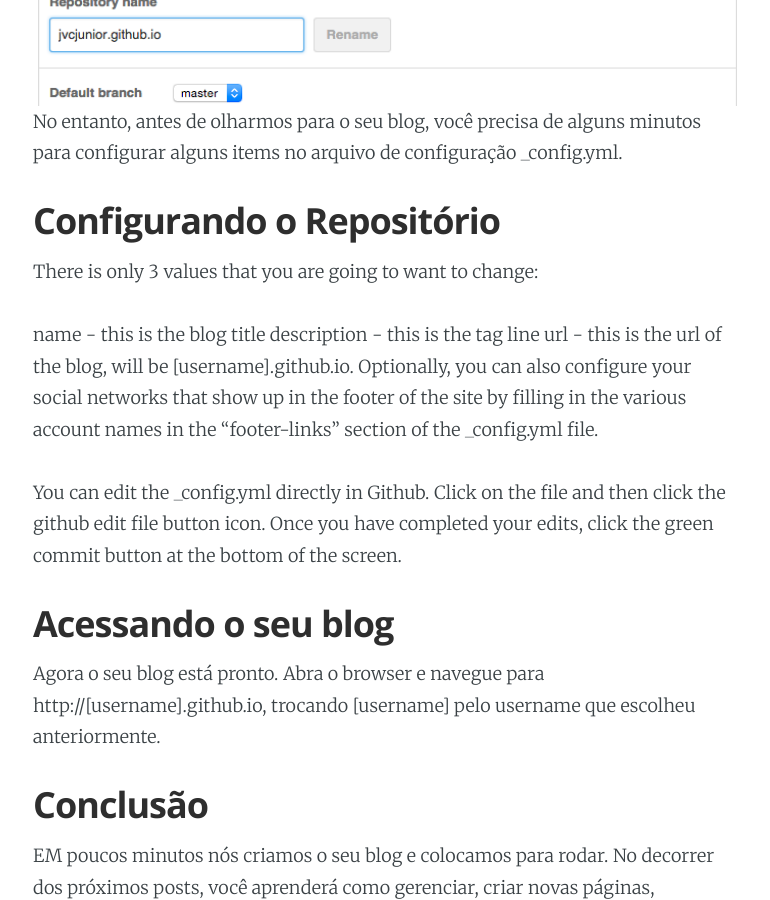
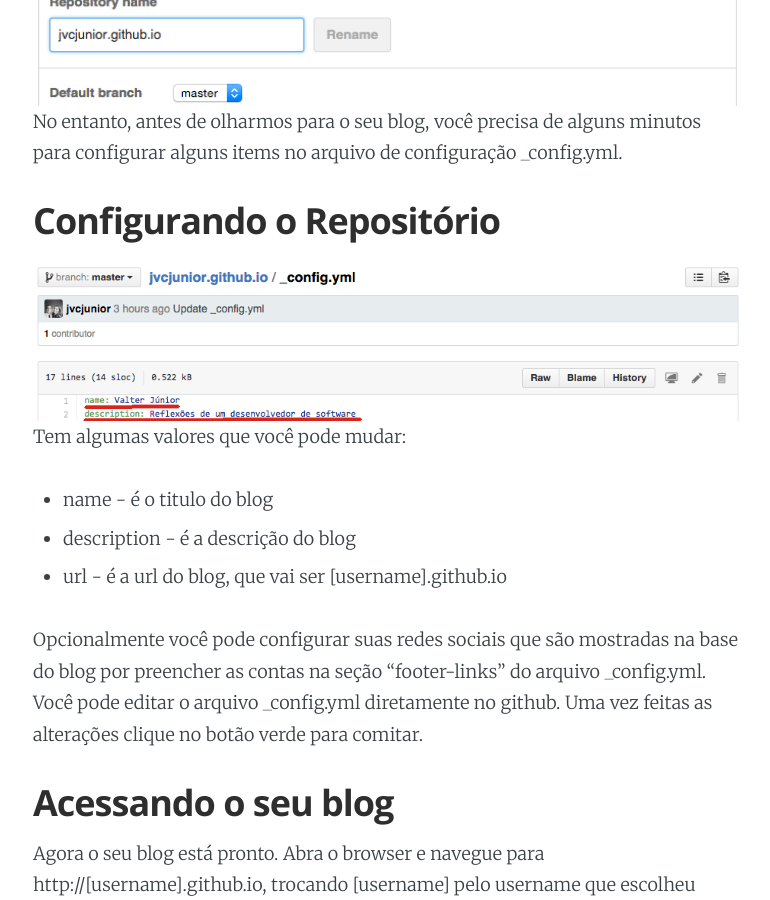
Before and after one commit to jvcjunior/jvcjunior.github.io, a Jekyll site: the page built from _posts/2015-06-22-criando-blog-github-com-jekyll-parte-1.markdown, in a window 1280 px wide and 900 px high, scrolled down 1893 px. Shown: the whole window, without its empty margins (252-1022 px from the left). Built offline with Jekyll 4.4.1, drawn with Linux system fonts in a browser that asks for light colours; Markdown is read by kramdown in place of the engine named in the settings; comment, search, counter and statistics services are not loaded.

Commit message:
Update 2015-06-22-criando-blog-github-com-jekyll-parte-1.markdown

```diff
--- a/_posts/2015-06-22-criando-blog-github-com-jekyll-parte-1.markdown
+++ b/_posts/2015-06-22-criando-blog-github-com-jekyll-parte-1.markdown
@@ -43,14 +43,19 @@ No entanto, antes de olharmos para o seu blog, você precisa de alguns minutos p
 
 ## Configurando o Repositório
 
-There is only 3 values that you are going to want to change:
+ <figure>
+   <a class="img" href="{{ site.baseurl }}" style="background-image: url(/assets/images/github_config.png); background-size: 100%; display:block;width:100%; height: 165px;">
+</a>
+</figure>
 
-name - this is the blog title
-description - this is the tag line
-url - this is the url of the blog, will be [username].github.io.
-Optionally, you can also configure your social networks that show up in the footer of the site by filling in the various account names in the "footer-links" section of the _config.yml file.
+Tem algumas valores que você pode mudar:
+<ul>
+  <li>name - é o titulo do blog</li>
+  <li>description - é a descrição do blog</li>
+  <li>url - é a url do blog, que vai ser [username].github.io</li>
+</ul>
 
-You can edit the _config.yml directly in Github. Click on the file and then click the github edit file button icon. Once you have completed your edits, click the green commit button at the bottom of the screen.
+Opcionalmente você pode configurar suas redes sociais que são mostradas na base do blog por preencher as contas na seção "footer-links" do arquivo _config.yml. Você pode editar o arquivo _config.yml diretamente no github. Uma vez feitas as alterações clique no botão verde para comitar.
 
 ## Acessando o seu blog
 Agora o seu blog está pronto. Abra o browser e navegue para http://[username].github.io, trocando [username] pelo username que escolheu anteriormente.
```
